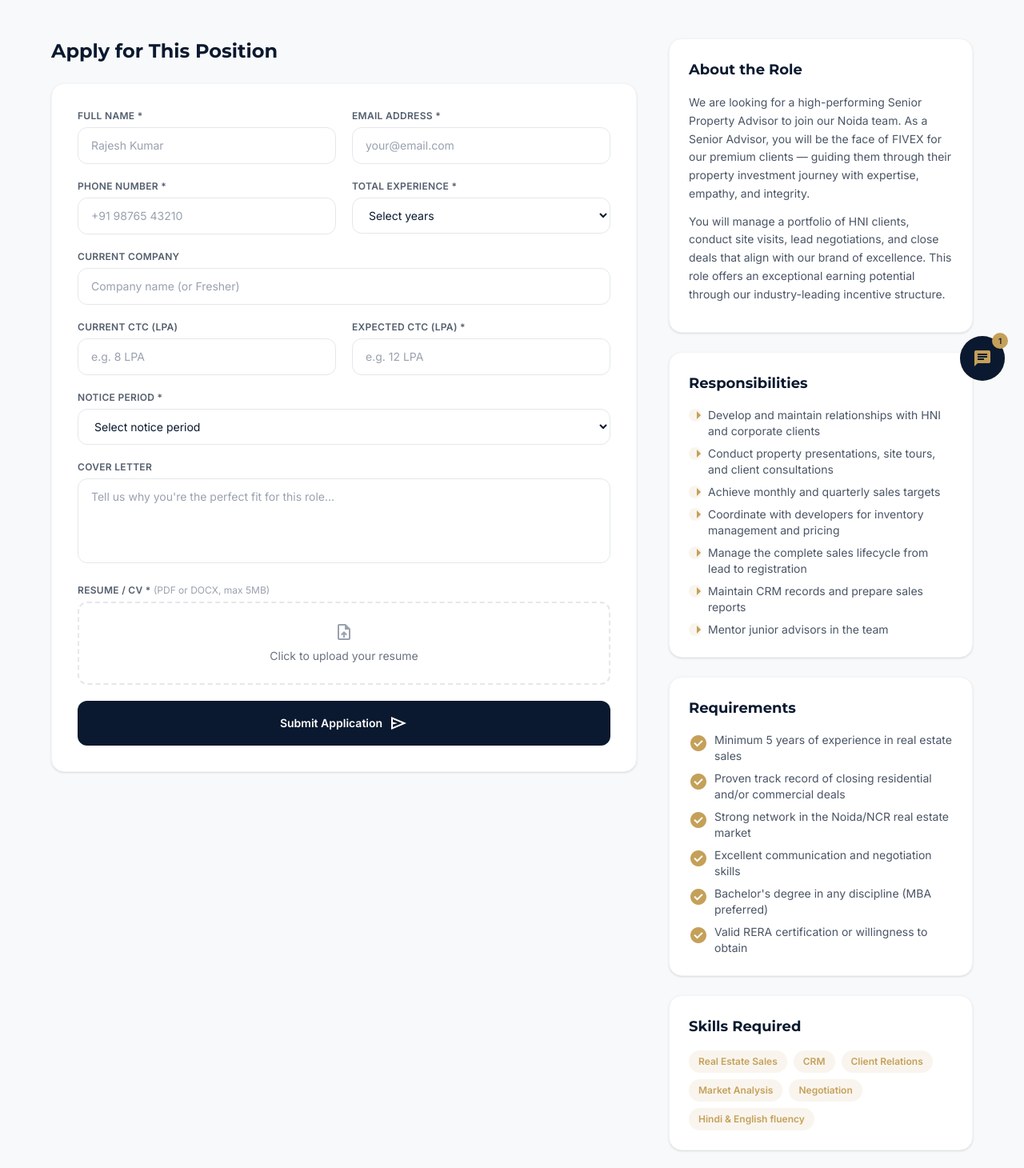
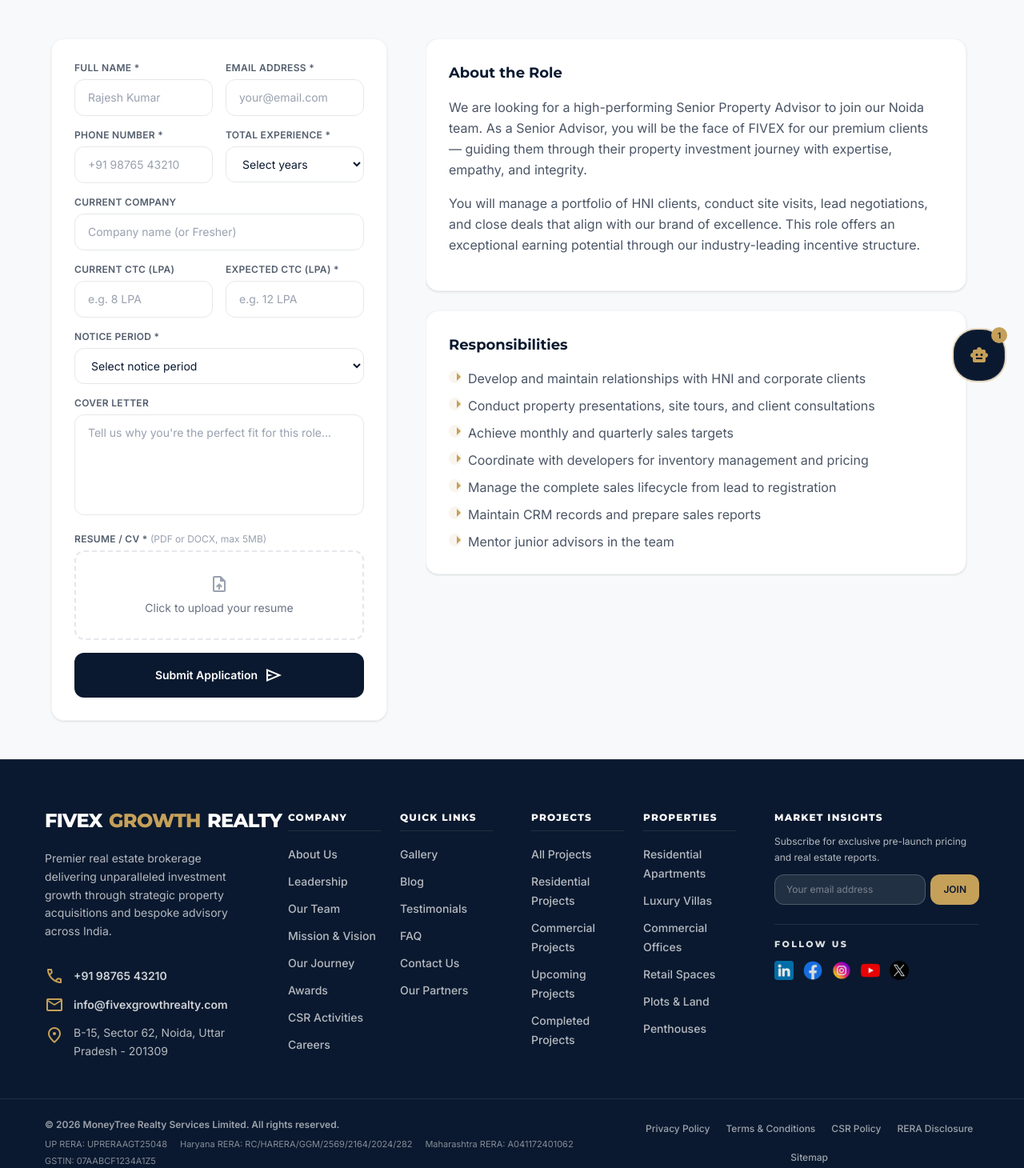
Before and after one commit to haldarainit/fivex-growth-realty, a Next.js app: page /careers/senior-property-advisor-noida in a window 1280 px wide. Shown: the part 300-1760 px from the top of the page at 80% size. Built offline with nearby package versions, Linux system fonts and the light colour scheme.

Commit message:
feat: implement comprehensive navigation, hero section, and supporting UI components for site growth

```diff
--- a/app/careers/[slug]/page.tsx
+++ b/app/careers/[slug]/page.tsx
@@ -60,59 +60,72 @@
         </div>
 
         <div className="max-w-[1280px] mx-auto px-4 sm:px-8 lg:px-16 py-12">
-          <div className="grid grid-cols-1 lg:grid-cols-[1fr_380px] gap-10 items-start">
+          <div className="grid grid-cols-1 lg:grid-cols-[420px_minmax(0,1fr)] gap-8 xl:gap-12 items-start">
             {/* Left: Application Form */}
-            <div>
-              <h2 className="font-display font-bold text-2xl text-primary mb-6">Apply for This Position</h2>
+            <div className="lg:sticky lg:top-28">
               <ApplicationForm jobTitle={job.title} jobSlug={job.slug} />
             </div>
 
             {/* Right: Job Description */}
-            <div className="space-y-6">
+            <div className="space-y-6 lg:max-h-[calc(100svh-8rem)] lg:overflow-y-auto lg:pr-2">
               {/* Description */}
-              <div className="bg-white rounded-2xl p-6 border border-gray-100 shadow-sm">
+              <div className="bg-white rounded-2xl p-6 sm:p-7 border border-gray-100 shadow-sm">
                 <h3 className="font-display font-bold text-primary text-lg mb-4">About the Role</h3>
                 {job.fullDescription.map((para, i) => (
-                  <p key={i} className="text-gray-600 text-sm leading-relaxed mb-3">{para}</p>
+                  <p key={i} className="text-gray-600 text-sm sm:text-base leading-relaxed mb-4">{para}</p>
                 ))}
               </div>
 
               {/* Responsibilities */}
-              <div className="bg-white rounded-2xl p-6 border border-gray-100 shadow-sm">
+              <div className="bg-white rounded-2xl p-6 sm:p-7 border border-gray-100 shadow-sm">
                 <h3 className="font-display font-bold text-primary text-lg mb-4">Responsibilities</h3>
-                <ul className="space-y-2">
+                <ul className="space-y-2.5">
                   {job.responsibilities.map((r) => (
                     <li key={r} className="flex items-start gap-2">
                       <span className="w-4 h-4 rounded-full bg-secondary/10 flex items-center justify-center flex-shrink-0 mt-0.5">
                         <span className="material-symbols-outlined text-secondary text-[10px]" style={{ fontVariationSettings: '"FILL" 1' }}>arrow_right</span>
                       </span>
-                      <span className="text-gray-600 text-sm">{r}</span>
+                      <span className="text-gray-600 text-sm sm:text-base">{r}</span>
                     </li>
                   ))}
                 </ul>
               </div>
 
               {/* Requirements */}
-              <div className="bg-white rounded-2xl p-6 border border-gray-100 shadow-sm">
+              <div className="bg-white rounded-2xl p-6 sm:p-7 border border-gray-100 shadow-sm">
                 <h3 className="font-display font-bold text-primary text-lg mb-4">Requirements</h3>
-                <ul className="space-y-2">
+                <ul className="space-y-2.5">
                   {job.requirements.map((r) => (
                     <li key={r} className="flex items-start gap-2">
                       <span className="material-symbols-outlined text-secondary text-sm flex-shrink-0 mt-0.5" style={{ fontVariationSettings: '"FILL" 1' }}>check_circle</span>
-                      <span className="text-gray-600 text-sm">{r}</span>
+                      <span className="text-gray-600 text-sm sm:text-base">{r}</span>
                     </li>
                   ))}
                 </ul>
               </div>
 
               {/* Skills */}
-              <div className="bg-white rounded-2xl p-6 border border-gray-100 shadow-sm">
+              <div className="bg-white rounded-2xl p-6 sm:p-7 border border-gray-100 shadow-sm">
                 <h3 className="font-display font-bold text-primary text-lg mb-4">Skills Required</h3>
                 <div className="flex flex-wrap gap-2">
                   {job.skills.map((skill) => (
                     <span key={skill} className="text-xs px-3 py-1.5 bg-secondary/10 text-secondary rounded-full font-semibold">{skill}</span>
                   ))}
                 </div>
+              </div>
+
+              <div className="grid grid-cols-1 md:grid-cols-3 gap-4">
+                {[
+                  { icon: 'forum', title: 'HR Screening', desc: 'A short introductory call to understand your experience and role expectations.' },
+                  { icon: 'business_center', title: 'Role Evaluation', desc: 'A practical conversation with the hiring manager around domain fit and delivery style.' },
+                  { icon: 'workspace_premium', title: 'Final Discussion', desc: 'Leadership review, culture fit, and final compensation alignment before the offer.' },
+                ].map((step) => (
+                  <div key={step.title} className="rounded-2xl border border-gray-100 bg-white p-4 sm:p-5 shadow-sm">
+                    <span className="material-symbols-outlined text-secondary text-2xl" style={{ fontVariationSettings: '"FILL" 1' }}>{step.icon}</span>
+                    <h4 className="mt-3 font-display text-sm sm:text-base font-bold text-primary">{step.title}</h4>
+                    <p className="mt-2 text-xs sm:text-sm leading-relaxed text-gray-600">{step.desc}</p>
+                  </div>
+                ))}
               </div>
 
               {/* Benefits */}
--- a/app/globals.css
+++ b/app/globals.css
@@ -41,11 +41,26 @@
 html {
   overflow-x: hidden;
   -webkit-text-size-adjust: 100%;
+  scroll-behavior: smooth;
 }
 
 * {
   box-sizing: border-box;
   min-width: 0;
+}
+
+body {
+  font-family: var(--font-inter), Inter, sans-serif;
+  text-rendering: optimizeLegibility;
+}
+
+h1,
+h2,
+h3,
+h4,
+h5,
+h6 {
+  font-family: var(--font-montserrat), Montserrat, sans-serif;
 }
 
 @layer utilities {
--- a/components/about/AboutSidebar.tsx
+++ b/components/about/AboutSidebar.tsx
@@ -33,9 +33,9 @@
   return (
     <>
       {/* Desktop Sticky Sidebar Nav */}
-      <aside className="hidden lg:block sticky top-28 h-fit w-72 flex-shrink-0">
-        <div className="bg-white rounded-2xl shadow-lg border border-gray-100 overflow-hidden">
-          <nav className="p-3 space-y-1">
+      <aside className="hidden lg:block sticky top-28 h-fit w-64 flex-shrink-0">
+        <div className="bg-white/88 backdrop-blur-xl rounded-[28px] shadow-[0_24px_70px_-28px_rgba(10,25,47,0.45)] border border-secondary/12 overflow-hidden">
+          <nav className="p-2.5 space-y-1 max-h-[calc(100svh-9rem)] overflow-y-auto no-scrollbar">
             {navItems.map((item, i) => {
               const isActive = activeSection === item.id;
               return (
@@ -45,10 +45,10 @@
                   initial={{ opacity: 0, x: -10 }}
                   animate={{ opacity: 1, x: 0 }}
                   transition={{ delay: i * 0.03 }}
-                  className={`w-full flex items-center gap-3.5 px-4 py-3 rounded-xl text-left transition-all cursor-pointer group ${
+                  className={`w-full flex items-center gap-3 px-3.5 py-2.5 rounded-xl text-left transition-all cursor-pointer group ${
                     isActive
                       ? 'bg-primary text-white font-bold shadow-md'
-                      : 'text-gray-700 hover:bg-gray-50 hover:text-primary font-semibold'
+                      : 'text-gray-700 hover:bg-secondary/6 hover:text-primary font-semibold'
                   }`}
                 >
                   <span
@@ -59,7 +59,7 @@
                   >
                     {item.icon}
                   </span>
-                  <span className="text-sm tracking-wide flex-1">{item.label}</span>
+                  <span className="text-[12px] tracking-wide flex-1">{item.label}</span>
                   {isActive && (
                     <span className="material-symbols-outlined text-secondary text-base">
                       chevron_right
@@ -73,7 +73,7 @@
       </aside>
 
       {/* Mobile Horizontal Scroll Nav */}
-      <div className="lg:hidden sticky top-20 z-40 bg-white border-b border-gray-200 shadow-sm -mx-4 sm:-mx-8 px-4">
+      <div className="lg:hidden sticky top-20 z-40 bg-white/95 backdrop-blur-xl border-b border-gray-200 shadow-sm -mx-4 sm:-mx-8 px-4">
         <div className="flex gap-2 overflow-x-auto no-scrollbar py-3">
           {navItems.map((item) => {
             const isActive = activeSection === item.id;
--- a/components/careers/ApplicationForm.tsx
+++ b/components/careers/ApplicationForm.tsx
@@ -94,8 +94,8 @@
   const labelCls = "block text-xs font-bold text-primary/70 mb-1.5 uppercase tracking-wide";
 
   return (
-    <form onSubmit={handleSubmit} className="space-y-5 bg-white rounded-2xl border border-gray-100 shadow-sm p-6 sm:p-8">
-      <div className="grid grid-cols-1 sm:grid-cols-2 gap-5">
+    <form onSubmit={handleSubmit} className="space-y-4 bg-white/92 backdrop-blur-sm rounded-2xl border border-gray-100 shadow-sm p-6 sm:p-7">
+      <div className="grid grid-cols-1 sm:grid-cols-2 gap-4">
         <div>
           <label className={labelCls}>Full Name *</label>
           <input required name="fullName" value={form.fullName} onChange={handleChange} placeholder="Rajesh Kumar" className={inputCls} />
@@ -106,7 +106,7 @@
         </div>
       </div>
 
-      <div className="grid grid-cols-1 sm:grid-cols-2 gap-5">
+      <div className="grid grid-cols-1 sm:grid-cols-2 gap-4">
         <div>
           <label className={labelCls}>Phone Number *</label>
           <input required name="phone" value={form.phone} onChange={handleChange} placeholder="+91 98765 43210" className={inputCls} />
@@ -127,7 +127,7 @@
         <input name="currentCompany" value={form.currentCompany} onChange={handleChange} placeholder="Company name (or Fresher)" className={inputCls} />
       </div>
 
-      <div className="grid grid-cols-1 sm:grid-cols-2 gap-5">
+      <div className="grid grid-cols-1 sm:grid-cols-2 gap-4">
         <div>
           <label className={labelCls}>Current CTC (LPA)</label>
           <input name="currentCtc" value={form.currentCtc} onChange={handleChange} placeholder="e.g. 8 LPA" className={inputCls} />
@@ -154,7 +154,7 @@
           name="coverLetter"
           value={form.coverLetter}
           onChange={handleChange}
-          rows={4}
+          rows={5}
           placeholder="Tell us why you're the perfect fit for this role..."
           className={`${inputCls} resize-none`}
         />
@@ -165,7 +165,7 @@
         <label className={labelCls}>Resume / CV * <span className="text-gray-400 font-normal normal-case tracking-normal">(PDF or DOCX, max 5MB)</span></label>
         <div
           onClick={() => fileRef.current?.click()}
-          className="border-2 border-dashed border-gray-200 rounded-xl p-6 text-center cursor-pointer hover:border-secondary/50 hover:bg-secondary/5 transition-all"
+          className="border-2 border-dashed border-gray-200 rounded-xl p-7 text-center cursor-pointer hover:border-secondary/50 hover:bg-secondary/5 transition-all"
         >
           <span className="material-symbols-outlined text-gray-400 text-4xl mb-2 block">upload_file</span>
           {resume ? (
--- a/components/sections/Footer.tsx
+++ b/components/sections/Footer.tsx
@@ -64,12 +64,6 @@
               </div>
             </div>
 
-            {/* PNG Social Icons */}
-            <div className="flex flex-wrap gap-2.5 pt-2">
-              {socialLinks.map((s) => (
-                <SocialIconLink key={s.platform} platform={s.platform} url={s.url} iconImg={s.iconImg} />
-              ))}
-            </div>
           </div>
 
           {/* Col 2: Navigation & Company Links */}
@@ -84,7 +78,7 @@
             <FooterSection title="Properties" links={footerData.propertyTypes} />
           </div>
 
-          {/* Col 4: Newsletter + Social */}
+          {/* Col 4: Newsletter + Socials */}
           <div className="space-y-6">
             <div className="space-y-3">
               <h4 className="text-white font-extrabold text-xs uppercase tracking-widest">Market Insights</h4>
@@ -116,14 +110,24 @@
               )}
             </div>
 
-            <div className="space-y-3">
-              <h4 className="text-white font-extrabold text-xs uppercase tracking-widest">Follow Us</h4>
-              <div className="flex flex-wrap gap-2.5">
+            <div className="space-y-3 border-t border-white/10 pt-4">
+              <h5 className="text-white/85 text-[11px] font-extrabold uppercase tracking-[0.22em]">
+                Follow Us
+              </h5>
+              <div className="flex flex-wrap gap-3">
                 {socialLinks.map((s) => (
-                  <SocialIconLink key={s.platform} platform={s.platform} url={s.url} iconImg={s.iconImg} />
+                  <SocialIconLink
+                    key={s.platform}
+                    platform={s.platform}
+                    url={s.url}
+                    iconImg={s.iconImg}
+                    className="opacity-90 hover:opacity-100"
+                    iconClassName="h-5 w-5 lg:h-6 lg:w-6"
+                  />
                 ))}
               </div>
             </div>
+
           </div>
 
         </div>
--- a/components/sections/HeroSection.tsx
+++ b/components/sections/HeroSection.tsx
@@ -42,9 +42,9 @@
         <div className="absolute inset-0 bg-gradient-to-b from-primary/85 via-primary/65 to-primary/82" />
       </div>
 
-      {/* Left Social Icons Floating Strip (Desktop View - Using Real PNG Icons) */}
-      <div className="hidden lg:flex flex-col items-center gap-3.5 fixed left-5 top-1/2 -translate-y-1/2 z-30">
-        <div className="w-px h-10 bg-secondary/40" />
+      {/* Left Social Icons Floating Strip - only inside hero */}
+      <div className="hidden xl:flex flex-col items-center gap-5 absolute left-4 2xl:left-6 top-1/2 -translate-y-1/2 z-20 pointer-events-none">
+        <div className="w-px h-12 bg-secondary/40" />
         {socialLinks.map((s) => (
           <a
             key={s.platform}
@@ -52,20 +52,20 @@
             target="_blank"
             rel="noopener noreferrer"
             title={s.platform}
-            className="w-10 h-10 rounded-full bg-white/10 backdrop-blur-md border border-white/20 flex items-center justify-center p-2 hover:bg-secondary/30 hover:border-secondary transition-all shadow-md group"
+            className="pointer-events-auto inline-flex items-center justify-center w-8 h-8 transition-all hover:scale-110 group"
           >
             <img
               src={s.iconImg}
               alt={s.platform}
-              className="w-5 h-5 object-contain brightness-0 invert group-hover:brightness-100 transition-all"
+              className="w-5 h-5 2xl:w-6 2xl:h-6 object-contain opacity-95 group-hover:opacity-100 transition-all"
             />
           </a>
         ))}
-        <div className="w-px h-10 bg-secondary/40" />
+        <div className="w-px h-12 bg-secondary/40" />
       </div>
 
       {/* Main Content Area - Center Section */}
-      <div className="relative z-10 flex-1 flex flex-col justify-center px-4 sm:px-8 lg:px-16 lg:pl-20 max-w-[1280px] mx-auto w-full pt-20 sm:pt-24 lg:pt-16 pb-2">
+      <div className="relative z-10 flex-1 flex flex-col justify-center px-4 sm:px-8 lg:px-16 xl:pl-24 max-w-[1280px] mx-auto w-full pt-20 sm:pt-24 lg:pt-16 pb-2">
         <div className="max-w-3xl flex flex-col gap-3 sm:gap-4 mx-auto md:mx-0 items-center md:items-start text-center md:text-left">
 
           {/* Gold Badge Pill */}
@@ -159,7 +159,7 @@
       </div>
 
       {/* Hero Bottom Search Container (Desktop) */}
-      <div className="hidden md:block relative z-20 w-full px-4 sm:px-8 lg:px-16 lg:pl-20 max-w-[1280px] mx-auto pb-4 lg:pb-6 pt-1">
+      <div className="hidden md:block relative z-20 w-full px-4 sm:px-8 lg:px-16 xl:pl-24 max-w-[1280px] mx-auto pb-4 lg:pb-6 pt-1">
         <form
           onSubmit={handleSearch}
           className="glass-card bg-primary/75 backdrop-blur-2xl p-4 lg:p-5 rounded-2xl shadow-2xl flex flex-col lg:flex-row items-stretch gap-3 border border-white/20"
--- a/components/ui/ChatWidget.tsx
+++ b/components/ui/ChatWidget.tsx
@@ -110,7 +110,7 @@
   const quickReplies = ['Residential', 'Commercial', 'Pricing', 'Locations', 'Contact'];
 
   return (
-    <div className="fixed bottom-6 right-6 z-50 flex flex-col items-end gap-3">
+    <div className="fixed bottom-4 right-4 sm:bottom-6 sm:right-6 z-50 flex flex-col items-end gap-3">
       {/* Chat Window */}
       <AnimatePresence>
         {isOpen && (
@@ -119,7 +119,7 @@
             animate={{ opacity: 1, y: 0, scale: 1 }}
             exit={{ opacity: 0, y: 20, scale: 0.95 }}
             transition={{ duration: 0.25, ease: 'easeOut' }}
-            className="w-[340px] sm:w-[380px] bg-white rounded-3xl shadow-2xl border border-gray-100 overflow-hidden flex flex-col"
+            className="w-[min(360px,calc(100vw-1rem))] sm:w-[380px] bg-white rounded-3xl shadow-2xl border border-gray-100 overflow-hidden flex flex-col"
             style={{ height: '520px' }}
           >
             {/* Header */}
@@ -209,7 +209,7 @@
       {/* Floating Button */}
       <motion.button
         onClick={() => setIsOpen((prev) => !prev)}
-        className="relative w-14 h-14 rounded-full bg-primary shadow-2xl flex items-center justify-center cursor-pointer hover:scale-105 active:scale-95 transition-transform chat-pulse"
+        className="relative w-14 h-14 sm:w-16 sm:h-16 rounded-[1.75rem] bg-primary border border-white/10 shadow-[0_24px_50px_-20px_rgba(10,25,47,0.85)] flex items-center justify-center cursor-pointer hover:scale-105 active:scale-95 transition-transform chat-pulse"
         aria-label={isOpen ? 'Close chat' : 'Open chat'}
         whileTap={{ scale: 0.9 }}
       >
@@ -220,10 +220,10 @@
             animate={{ scale: 1, rotate: 0 }}
             exit={{ scale: 0, rotate: 90 }}
             transition={{ duration: 0.2 }}
-            className="material-symbols-outlined text-secondary text-2xl"
+            className="material-symbols-outlined text-secondary text-[26px] sm:text-[30px]"
             style={{ fontVariationSettings: '"FILL" 1' }}
           >
-            {isOpen ? 'close' : 'chat'}
+            {isOpen ? 'close' : 'smart_toy'}
           </motion.span>
         </AnimatePresence>
 
--- a/components/ui/SocialIconLink.tsx
+++ b/components/ui/SocialIconLink.tsx
@@ -5,9 +5,16 @@
   url: string;
   iconImg: string;
   className?: string;
+  iconClassName?: string;
 };
 
-export const SocialIconLink: React.FC<SocialIconLinkProps> = ({ platform, url, iconImg, className = '' }) => {
+export const SocialIconLink: React.FC<SocialIconLinkProps> = ({
+  platform,
+  url,
+  iconImg,
+  className = '',
+  iconClassName = '',
+}) => {
   return (
     <a
       href={url}
@@ -15,9 +22,9 @@
       rel="noopener noreferrer"
       aria-label={platform}
       title={platform}
-      className={`inline-flex items-center justify-center rounded-full border border-white/15 bg-white/5 p-2.5 text-white/70 transition-all hover:border-secondary/40 hover:bg-secondary/10 hover:text-secondary ${className}`}
+      className={`inline-flex items-center justify-center text-white/75 transition-all hover:scale-105 hover:text-secondary ${className}`}
     >
-      <img src={iconImg} alt={platform} className="h-5 w-5 object-contain" />
+      <img src={iconImg} alt={platform} className={`h-5 w-5 object-contain ${iconClassName}`} />
     </a>
   );
 };
```
Also changed, not shown: app/about/page.tsx (+83 -65 lines), app/careers/page.tsx (+5 -5 lines), components/sections/Header.tsx (+10 -10 lines), public/hero.png (added).
